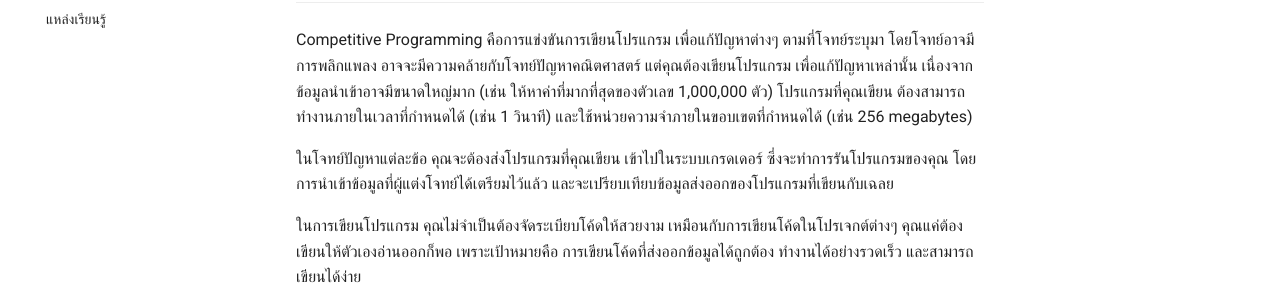
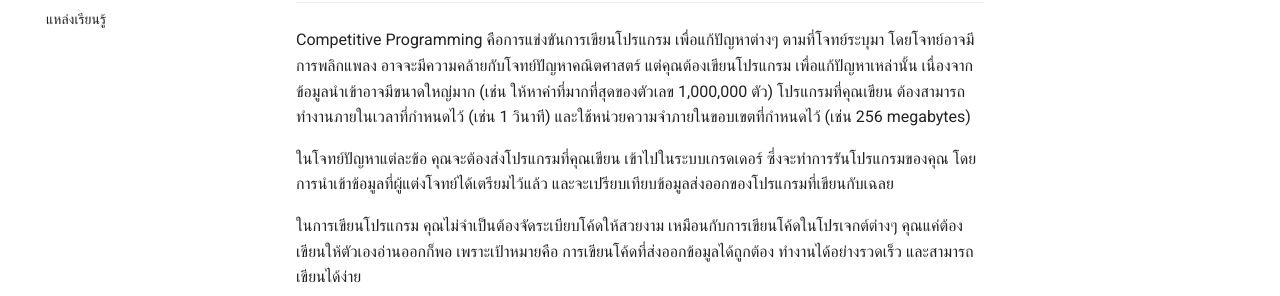
Before and after one commit to thai-cp/thai-cp.github.io, an MkDocs documentation site: the page built from docs/general/intro-cp.md, in a window 1280 px wide. Shown: the part 239-535 px from the top of the page. Built offline with MkDocs 1.6.1 and Material for MkDocs 9.7.7, drawn with Linux system fonts in a browser that asks for light colours.

Commit message:
Change wording

```diff
--- a/docs/general/intro-cp.md
+++ b/docs/general/intro-cp.md
@@ -3,7 +3,7 @@
 author: Pakin Olanraktham
 ---
 
-Competitive Programming คือการแข่งขันการเขียนโปรแกรม เพื่อแก้ปัญหาต่างๆ ตามที่โจทย์ระบุมา โดยโจทย์อาจมีการพลิกแพลง อาจจะมีความคล้ายกับโจทย์ปัญหาคณิตศาสตร์ แต่คุณต้องเขียนโปรแกรม เพื่อแก้ปัญหาเหล่านั้น เนื่องจากข้อมูลนำเข้าอาจมีขนาดใหญ่มาก (เช่น ให้หาค่าที่มากที่สุดของตัวเลข 1,000,000 ตัว) โปรแกรมที่คุณเขียน ต้องสามารถทำงานภายในเวลาที่กำหนดได้ (เช่น 1 วินาที) และใช้หน่วยความจำภายในขอบเขตที่กำหนดได้ (เช่น 256 megabytes)
+Competitive Programming คือการแข่งขันการเขียนโปรแกรม เพื่อแก้ปัญหาต่างๆ ตามที่โจทย์ระบุมา โดยโจทย์อาจมีการพลิกแพลง อาจจะมีความคล้ายกับโจทย์ปัญหาคณิตศาสตร์ แต่คุณต้องเขียนโปรแกรม เพื่อแก้ปัญหาเหล่านั้น เนื่องจากข้อมูลนำเข้าอาจมีขนาดใหญ่มาก (เช่น ให้หาค่าที่มากที่สุดของตัวเลข 1,000,000 ตัว) โปรแกรมที่คุณเขียน ต้องสามารถทำงานภายในเวลาที่กำหนดไว้ (เช่น 1 วินาที) และใช้หน่วยความจำภายในขอบเขตที่กำหนดไว้ (เช่น 256 megabytes)
 
 ในโจทย์ปัญหาแต่ละข้อ คุณจะต้องส่งโปรแกรมที่คุณเขียน เข้าไปในระบบเกรดเดอร์ ซึ่งจะทำการรันโปรแกรมของคุณ โดยการนำเข้าข้อมูลที่ผู้แต่งโจทย์ได้เตรียมไว้แล้ว และจะเปรียบเทียบข้อมูลส่งออกของโปรแกรมที่เขียนกับเฉลย
 
```
